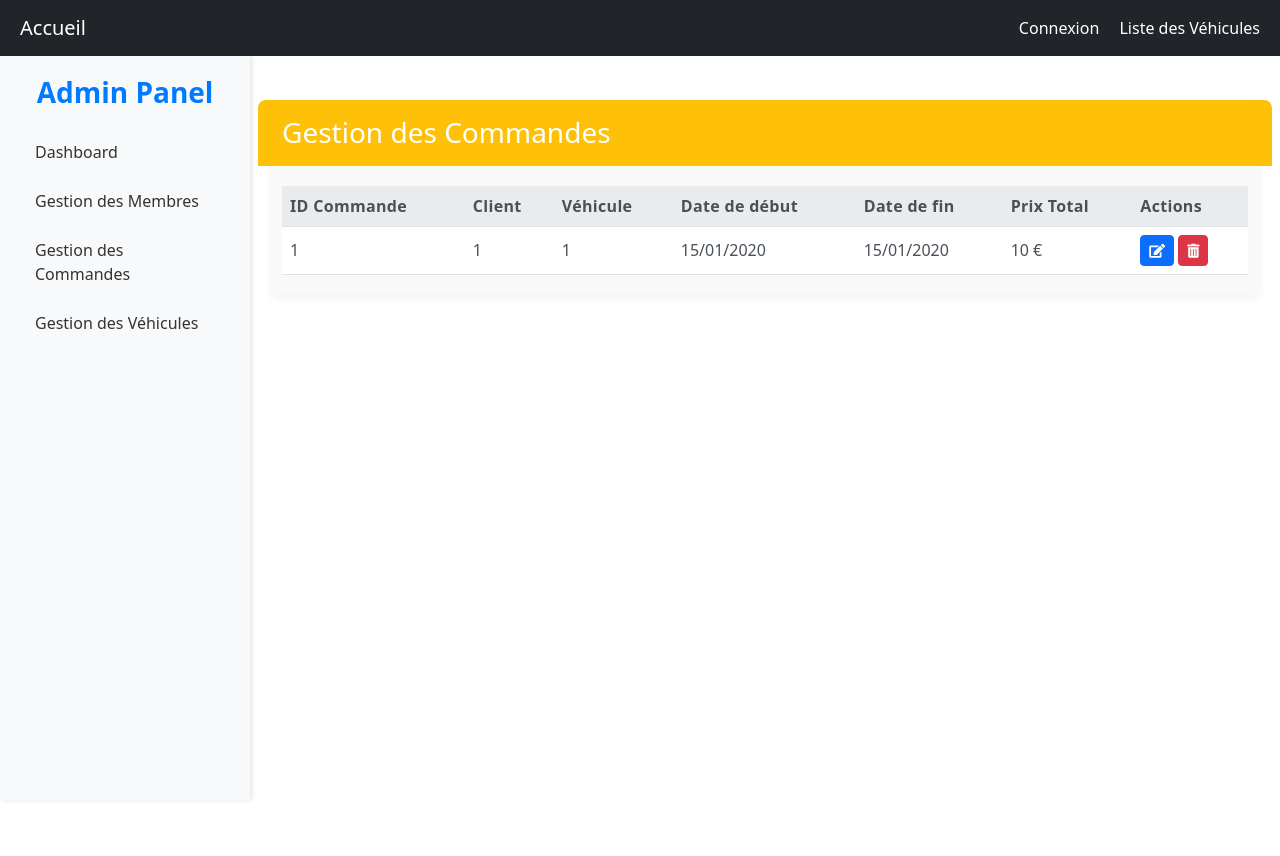
After one commit to Fantik94/location-vehicule_eval, a Symfony app: template templates/commande/gestion.html.twig in a window 1280 px wide. The commit adds this page. Run offline with Twig, Linux system fonts and the light colour scheme; the template is opened without the code that fills it: most values are stand-ins (such as "Sample title", 1, 10 or a date in 2020); some libraries are stand-ins or nearby versions.

Commit message:
backoffice gestion commande

```diff
--- a/templates/admin/index.html.twig
+++ b/templates/admin/index.html.twig
@@ -72,7 +72,7 @@
     <div class="dashboard-section">
         <div class="dashboard-banner banner-gestion-commandes">
             <i class="fas fa-file-invoice" aria-hidden="true"></i>
-            <a href="" class="dashboard-link">Gestion des Commandes</a>
+            <a href="{{ path('gestion_commandes') }}" class="dashboard-link">Gestion des Commandes</a>
         </div>
     </div>
 
--- a/templates/admin_base.html.twig
+++ b/templates/admin_base.html.twig
@@ -52,7 +52,7 @@
             <h3>Admin Panel</h3>
             <a href="{{ path('admin_dashboard') }}" class="{% if app.request.attributes.get('_route') == 'admin_dashboard' %}active{% endif %}">Dashboard</a>
             <a href="">Gestion des Membres</a>
-            <a href="">Gestion des Commandes</a>
+            <a href="{{ path('gestion_commandes') }}">Gestion des Commandes</a>
             <a href="{{ path('gestion_vehicules') }}" class="{% if app.request.attributes.get('_route') == 'gestion_vehicules' %}active{% endif %}">Gestion des Véhicules</a>
         </div>
         <div class="admin-content">
--- /dev/null
+++ b/templates/commande/gestion.html.twig
@@ -0,0 +1,144 @@
+{% extends 'admin_base.html.twig' %}
+
+{% block title %}Gestion des Commandes{% endblock %}
+
+{% block stylesheets %}
+<style>
+    .admin-dashboard {
+        display: flex;
+        min-height: 100vh;
+    }
+
+    .sidebar {
+        flex: 0 0 250px;
+        background-color: #f8f9fa;
+        height: calc(100vh - 56px);
+        padding: 20px;
+        box-shadow: 2px 0 5px rgba(0, 0, 0, 0.1);
+        overflow-y: auto;
+    }
+
+    .sidebar h3 {
+        color: #007bff;
+        font-weight: bold;
+        margin-bottom: 20px;
+        text-align: center;
+    }
+
+    .sidebar a {
+        display: block;
+        padding: 10px 15px;
+        color: #333;
+        text-decoration: none;
+        border-radius: 4px;
+        margin-bottom: 5px;
+        transition: background-color 0.3s, color 0.3s;
+    }
+
+    .sidebar a:hover, .sidebar a.active {
+        background-color: #007bff;
+        color: white;
+    }
+
+    .admin-content {
+        flex-grow: 1;
+        padding: 20px;
+    }
+
+    .container {
+        background-color: #f9f9f9;
+        border: none;
+        box-shadow: 0 4px 8px rgba(0, 0, 0, 0.05);
+        border-radius: 8px;
+        padding-bottom: 20px; /* Add padding to bottom for better spacing */
+    }
+
+    h1 {
+        font-size: 1.75rem;
+        background-color: #FFC107;
+        color: #ffffff;
+        padding: 16px 24px;
+        margin: 0 -24px 20px; /* Extend the header to the edges and add margin to the bottom */
+        border-radius: 8px 8px 0 0;
+    }
+
+    .table {
+        margin-bottom: 0;
+    }
+
+    .table-hover tbody tr:hover {
+        background-color: #f8f9fa;
+    }
+
+    .img-fluid {
+        max-height: 60px;
+        border-radius: 4px;
+    }
+
+    .btn-sm {
+        font-size: 0.875rem;
+    }
+
+    .table th {
+        font-weight: 600;
+        letter-spacing: 0.02em;
+        background-color: #e9ecef;
+        color: #495057; /* Dark grey color for text */
+    }
+
+    .table td {
+        vertical-align: middle;
+        color: #495057; /* Dark grey color for text */
+    }
+
+    .icon-text i {
+        margin-right: 8px;
+    }
+
+    .table-hover tbody tr:hover {
+        box-shadow: inset 5px 0 0 #007bff;
+    }
+
+    /* Override Bootstrap's table-striped styling with a modern zebra-striping effect */
+    .table tbody tr:nth-of-type(odd) {
+        background-color: #f2f2f2; /* Lighter background for odd rows */
+    }
+</style>
+{% endblock %}
+
+{% block admin_content %}
+<div class="container mt-4">
+    <h1>Gestion des Commandes</h1>
+
+    <table class="table table-hover">
+        <thead>
+            <tr>
+                <th>ID Commande</th>
+                <th>Client</th>
+                <th>Véhicule</th>
+                <th>Date de début</th>
+                <th>Date de fin</th>
+                <th>Prix Total</th>
+                <th>Actions</th>
+            </tr>
+        </thead>
+        <tbody>
+            {% for commande in commandes %}
+            <tr>
+                <td>{{ commande.idCommande }}</td>
+                <td>{{ commande.idMembre }}</td>
+                <td>{{ commande.idVehicule }}</td>
+                <td>{{ commande.dateHeureDepart|date('d/m/Y') }}</td>
+                <td>{{ commande.dateHeureFin|date('d/m/Y') }}</td>
+                <td>{{ commande.prixTotal }} €</td>
+                <td>
+                    <a href="{{ path('modifier_commande', {'id': commande.idCommande}) }}" class="btn btn-primary btn-sm"><i class="fas fa-edit"></i></a>
+                    <a href="{{ path('supprimer_commande', {'id': commande.idCommande}) }}" class="btn btn-danger btn-sm" onclick="return confirm('Êtes-vous sûr de vouloir supprimer cette commande ?');"><i class="fas fa-trash-alt"></i></a>
+                </td>
+                </td>
+            </tr>
+            {% endfor %}
+        </tbody>
+    </table>
+</div>
+{% endblock %}
```
Also changed, not shown: src/Controller/CommandeController.php (added, +63 -0 lines), src/Form/CommandeType.php (added, +48 -0 lines), templates/commande/modifier_commande.html.twig (added, +29 -0 lines).
